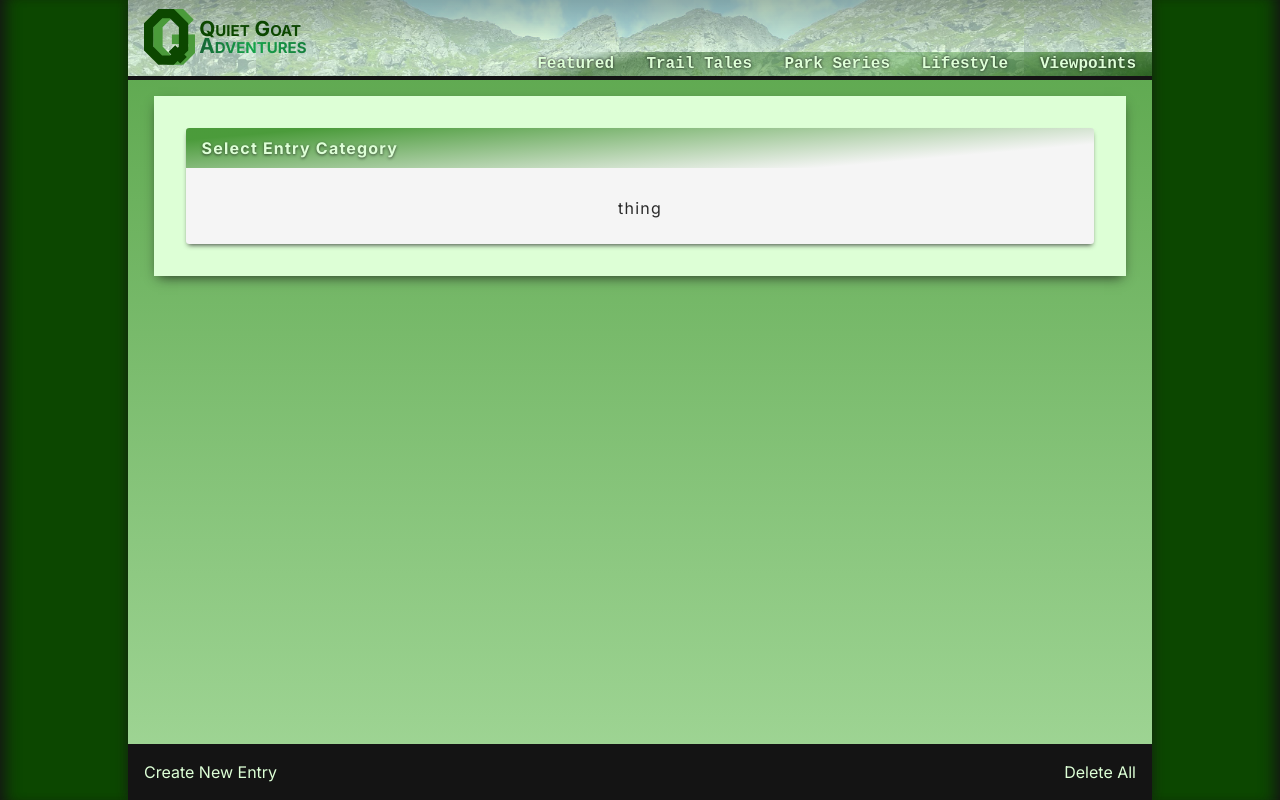
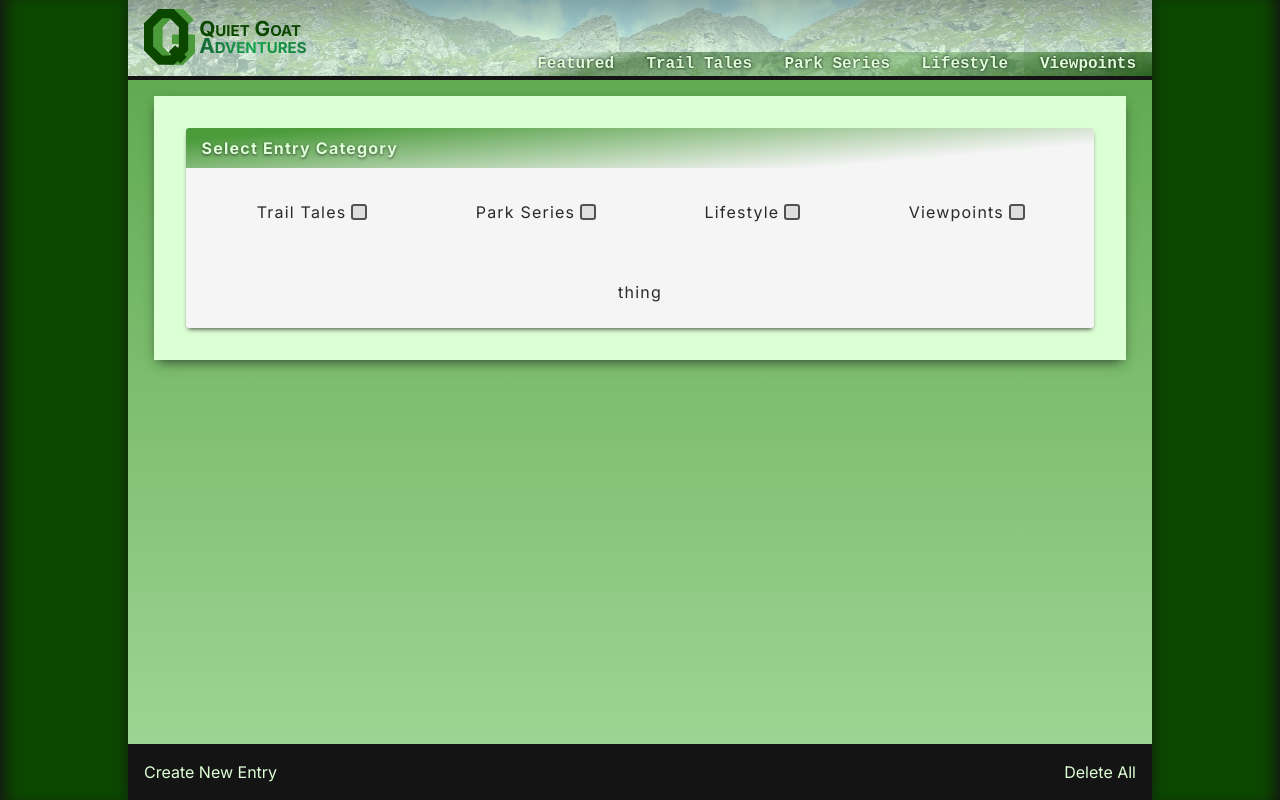
Before and after one commit to jake-the-cake/quietgoat, a Next.js app: page /blog/new-entry in a window 1280 px wide. Built offline with nearby package versions, Linux system fonts and the light colour scheme.

Commit message:
form options incoming

```diff
--- a/app/_experimental/useGlassForm.tsx
+++ b/app/_experimental/useGlassForm.tsx
@@ -35,7 +35,7 @@ interface FormSection {
 	elements: (FormElement | Partial<FormElement> | string)[]
 }
 
-interface IKGlassForm {
+interface IGlassForm {
 	sections: FormSection[]
 }
 
@@ -45,7 +45,23 @@ function GlassFormElement({ element }: { element: FormElement }) {
 		case undefined:
 			return <div className='form-section__content text-dark m-auto'>{ element.justText }</div>
 		case FormElementType.pickOne:
-			return
+			console.log(element.options)
+			return <div className='form-section__content text-dark flex justify-between relative'>
+ 				{
+						element.options?.map((entryType, i) => {
+							const idKey = `entry-selector-${ i }`
+							return (
+								 <div
+									className='m-auto flex gap-1 cat-selector__radio'
+									key={ idKey }
+									id={ idKey }
+								>
+									{ entryType?.text ?? 'hi' }
+								</div>
+							 )
+						}) ?? <div className='text-dark'>oops</div>
+					}
+				</div>
 	}
 }
 
@@ -76,7 +92,7 @@ function GlassFormSection({ section }: { section: FormSection } ) {
 	)
 }
 
-function GlassForm({ sections }: IKGlassForm): React.JSX.Element {
+function GlassForm({ sections }: IGlassForm): React.JSX.Element {
 	const formSections: any[] = []
 	const errorLog: any[] = []
 	sections.forEach((section) => {
--- a/app/blog/new-entry/page.tsx
+++ b/app/blog/new-entry/page.tsx
@@ -62,6 +62,7 @@ const Page = ({}) => {
 						{
 							type: FormElementType.pickOne,
 							id: '',
+							options: CONFIG.navlinks.slice(1) as any
 
 						}, 'thing'
 					]
```
